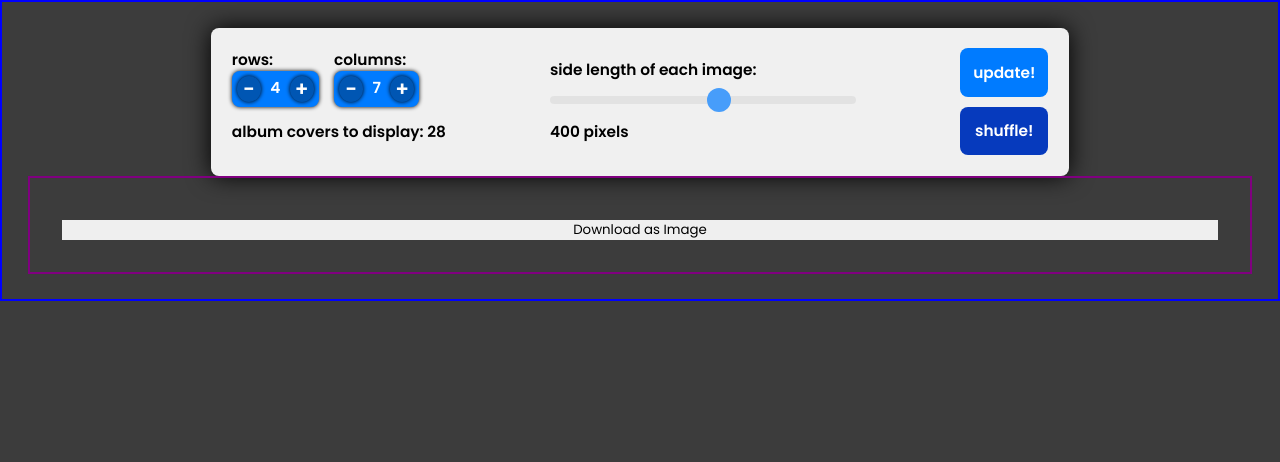
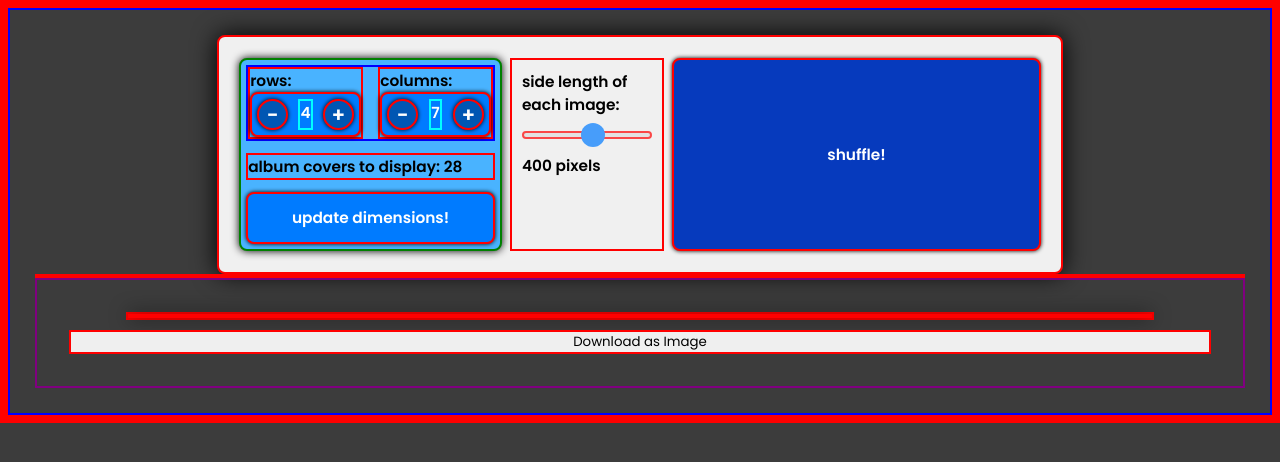
Before and after one commit to ramitbratabiswas/album-collage-maker, a React (Vite) app: page /creator in a window 1280 px wide. Shown: the top 462 px of the page. Built offline with nearby package versions, Linux system fonts and the light colour scheme.

Commit message:
changed grid settings styling

```diff
--- a/src/components/bannerCreator.jsx
+++ b/src/components/bannerCreator.jsx
@@ -6,7 +6,7 @@ import { AppContext } from '../utils/appContext.jsx';
 import { useFetchUniqueImages } from '../utils/fetchUniqueImages.js';
 
 export default function BannerCreator() {
-  const { data, setCovers, covers } = useContext(AppContext);
+  const { data, setCovers } = useContext(AppContext);
   const uniqueImages = useFetchUniqueImages();
 
   const { columns, resolution } = data;
--- a/src/components/gridSettings.jsx
+++ b/src/components/gridSettings.jsx
@@ -42,9 +42,9 @@ export default function GridSettings() {
 
   return (
     <div className="grid-settings-container">
-      <div className="rows-columns-">
+      <div className="rows-columns-container">
         <div className="rows-and-columns">
-          <div>
+          <div className="rows-columns-button-and-text">
             rows:
             <div className="rows-button">
               <span className="rows-minus" onClick={decrementRows}>-</span>
@@ -52,7 +52,7 @@ export default function GridSettings() {
               <span className="rows-plus" onClick={incrementRows}>+</span>
             </div>
           </div>
-          <div>
+          <div className="rows-columns-button-and-text">
             columns:
             <div className="columns-button">
               <span className="columns-minus" onClick={decrementColumns}>-</span>
@@ -62,6 +62,9 @@ export default function GridSettings() {
           </div>
         </div>
         <div className="number-of-covers">{`album covers to display: ${rows * columns}`}</div>
+        <button className="generate-button" onClick={generateData}>
+          update dimensions!
+        </button>
       </div>
       <div className="slider-and-resolution">
         {`side length of each image:`}
@@ -76,14 +79,9 @@ export default function GridSettings() {
         />
         {`${resolution} pixels`}
       </div>
-      <div className="buttons">
-        <button className="generate-button" onClick={generateData}>
-          update!
-        </button>
         <button className="shuffle-button" onClick={shuffleCovers}>
           shuffle!
         </button>
-      </div>
     </div>
   );
 }
--- a/src/styles.css
+++ b/src/styles.css
@@ -7,6 +7,7 @@
   border: 0;
   box-sizing: border-box;
   font-family: 'Poppins', 'sans-serif';
+  border: 2px solid red;
 }
 
 html {
@@ -82,15 +83,31 @@ button:hover {
   font-weight: 600;
 }
 
+.rows-columns-container {
+  display: flex;
+  flex-direction: column;
+  gap: clamp(6px, 1vw, 12px);
+  border: 2px green solid;
+  padding: 5px;
+  border-radius: 8px;
+  background-color: #49b3ff;
+  box-shadow: 0 0 8px black;
+}
+
 .rows-and-columns {
+  display: flex;
+  justify-content: space-evenly;
   align-items: flex-start;
   display: flex;
   gap: clamp(12px, 1.2vw, 24px);
   margin-right: clamp(8px, 1vw, 16px);
+  border: 2px blue solid;
+  width: 100%;
 }
 
 .rows-button, .columns-button {
   display: flex;
+  justify-content: space-between;
   background-color: #007bff;
   padding: 0.4vw;
   vertical-align: center;
@@ -98,11 +115,18 @@ button:hover {
   color: white;
   gap: clamp(6px, 0.6vw, 12px);
   box-shadow: 0px 0px 4px black;
+  width: 100%;
 }
 
 .rows, .columns {
   margin: 0 2%;
   font-size: clamp(10px, 1.2vw, 24px);
+  border: 2px cyan solid;
+}
+
+.rows-columns-button-and-text {
+  justify-content: space-evenly;
+  width: 50%;
 }
 
 .rows-minus, .rows-plus, .columns-minus, .columns-plus {
@@ -110,8 +134,8 @@ button:hover {
   justify-content: center;
   align-items: center;
   vertical-align: center;
-  width: clamp(12px, 2vw, 37px);
-  height: clamp(12px, 2vw, 36px);
+  width: clamp(20px, 2.4vw, 40px);
+  height: clamp(20px, 2.4vw, 40px);
   background-color: #0056b3;
   box-shadow: 0 0 4px black;
   color: white;
@@ -127,10 +151,6 @@ button:hover {
 
 .rows-minus:active, .rows-plus:active, .columns-minus:active, .columns-plus:active {
   background-color: #002850;
-}
-
-.number-of-covers {
-  padding-top: 1vw;
 }
 
 .slider {
@@ -196,6 +216,7 @@ button:hover {
   width: 100%;
   font-size: clamp(12px, 1.2vw, 24px);
   font-weight: 600;
+  box-shadow: 0px 0px 4px black;
 }
 
 .generate-button {
```
